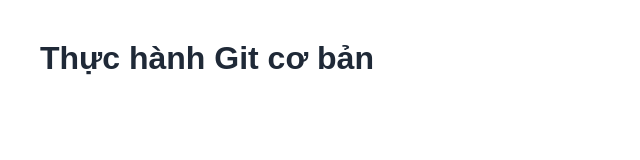
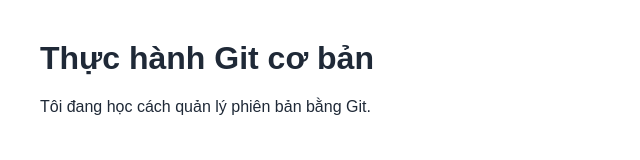
Before and after one commit to jimmytran373-lgtm/git-basic-practice, a plain HTML site: page index.html in a window 1280 px wide. Shown: the whole page, without its empty margins (0-640 px from the left). Drawn offline with Linux system fonts and the light colour scheme.

Commit message:
Update html content

```diff
--- a/index.html
+++ b/index.html
@@ -8,5 +8,6 @@
 </head>
 <body>
   <h1>Thực hành Git cơ bản</h1>
+  <p>Tôi đang học cách quản lý phiên bản bằng Git.</p>
 </body>
 </html>
```
